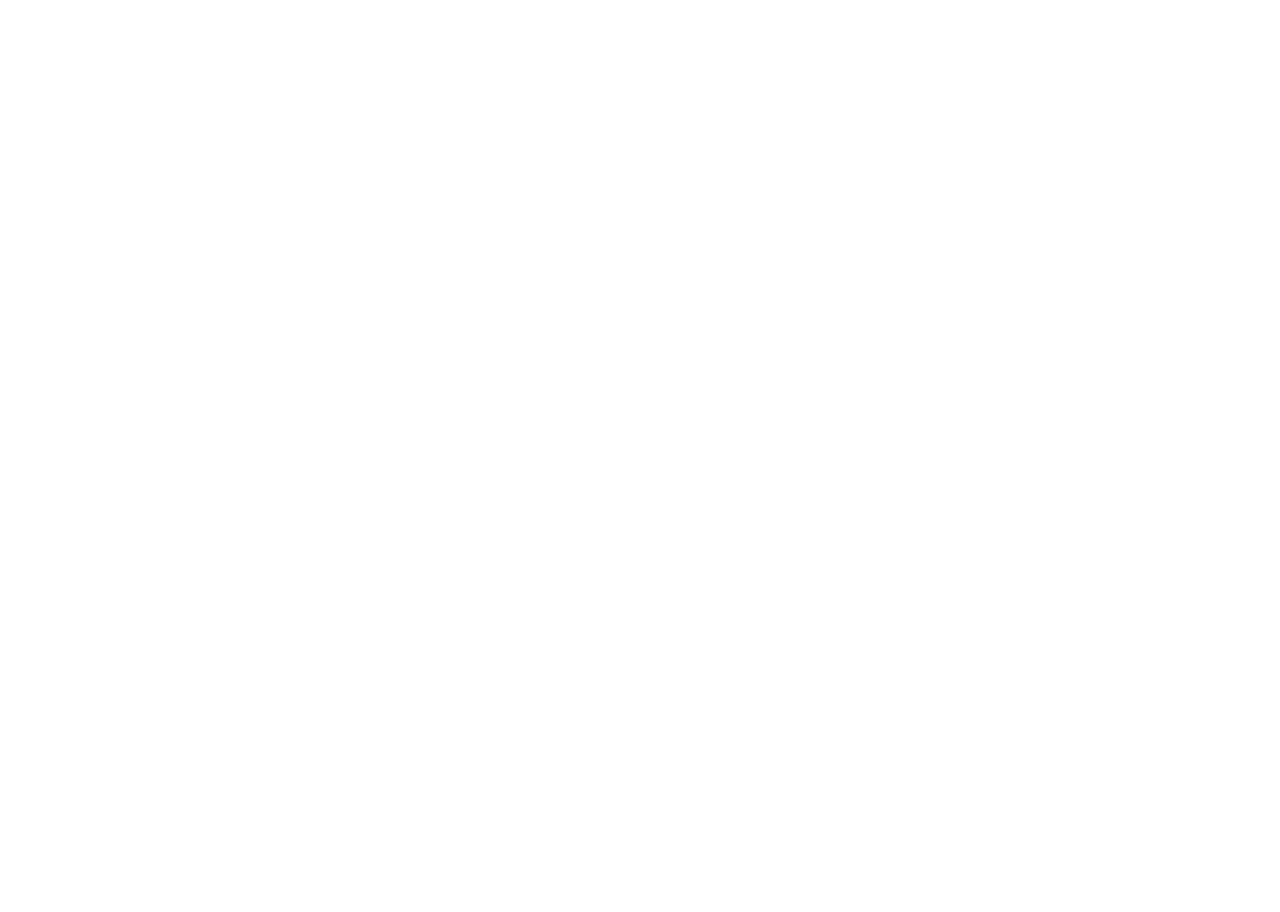
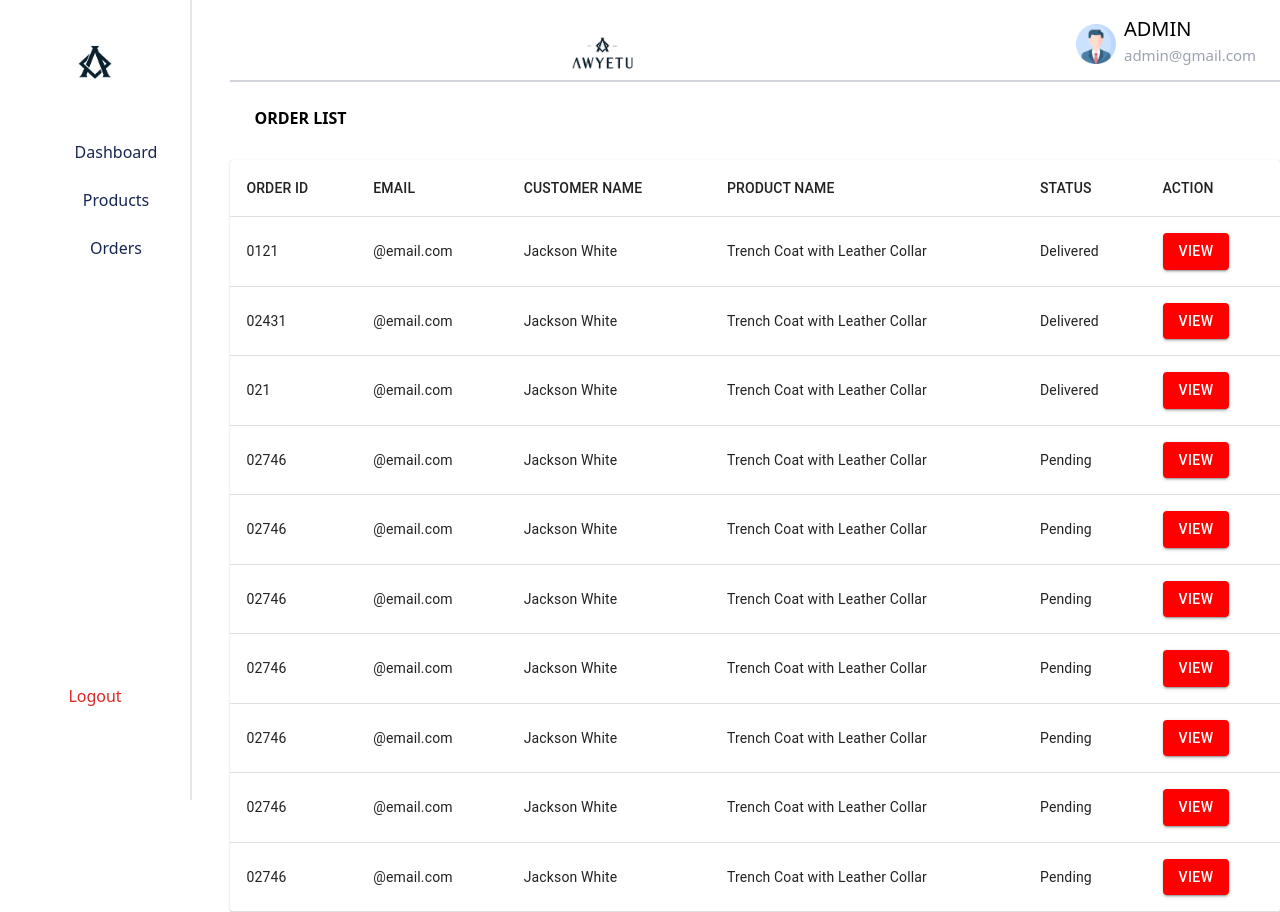
Before and after one commit to jed-chela/estore-frontend, a React (Create React App) app: page /Adminorderpage in a window 1280 px wide. Before the commit this address had no page. Before the commit the page ends 800 px from the top, so only its background shows below. Built offline with nearby package versions, Linux system fonts and the light colour scheme.

Commit message:
Update on Adminpages
14092401

```diff
--- a/src/App.js
+++ b/src/App.js
@@ -7,6 +7,9 @@
 import Checkout from "./Pages/Checkout";
 import AdminDashboard from "./Pages/AdminDashboard";
 import AdminProductPage from "./Pages/AdminProductPage";
+import AdminProductEdit from "./Pages/AdminProductEdit";
+import AdminOrderPage from "./Pages/AdminOrderPage";
+
 
 
 
@@ -32,6 +35,8 @@
           <Route path="/Checkout" element={<Checkout/>} />
           <Route path="/Admindashboard" element={<AdminDashboard/>} />
           <Route path="/AdminproductList" element={<AdminProductPage />} />
+          <Route path="/Adminproductedith" element={<AdminProductEdit />} />
+          <Route path="/Adminorderpage" element={<AdminOrderPage />} />
 
         </Routes>
       </BrowserRouter>
--- /dev/null
+++ b/src/Components/AdminOrderList.jsx
@@ -0,0 +1,66 @@
+import { React, useState } from "react";
+import OrderData from "./OrderData";
+import {
+  TableContainer,
+  Table,
+  TableHead,
+  TableRow,
+  TableCell,
+  TableBody,
+  Paper,
+  Button,
+} from "@mui/material";
+import { Link } from "react-router-dom";
+
+const AdminOrderList = () => {
+  const [productData, setProductData] = useState(OrderData);
+
+  return (
+    <div className=' className=" relative mt-2  bg-gray-100   md:ml-[18%]  h-screen border-b-gray-300 max-w-screen-xl"'>
+      <div className=" w-full  h-[70px] bg-white">
+        <p className="p-4 font-bold ml-2">ORDER LIST</p>
+      </div>
+
+      <TableContainer component={Paper}>
+
+        <Table sx={{ minWidth: 650 }} aria-label="simple table">
+          <TableHead>
+            <TableRow>
+              <TableCell className="">ORDER ID</TableCell>
+              <TableCell className="">EMAIL</TableCell>
+              <TableCell className="">CUSTOMER NAME</TableCell>
+              <TableCell className="">PRODUCT NAME</TableCell>
+              <TableCell className="">STATUS</TableCell>
+              <TableCell className="">ACTION</TableCell>
+
+            </TableRow>
+          </TableHead>
+          <TableBody>
+            {productData.map((list) => (
+              <TableRow key={list.id}>
+                <TableCell>{list.customerId}</TableCell>
+                <TableCell>{list.email}</TableCell>
+                <TableCell>{list.customerName}</TableCell>
+                <TableCell>{list.productName}</TableCell>
+                <TableCell>{list.status}</TableCell>
+                <TableCell>
+                  <Button
+                    variant="contained"
+                    sx={{
+                      backgroundColor: "red",
+                      "&:hover": { backgroundColor: "darkred" },
+                    }}
+                  >
+                    View
+                  </Button>
+                </TableCell>
+              </TableRow>
+            ))}
+          </TableBody>
+        </Table>
+      </TableContainer>
+    </div>
+  );
+};
+
+export default AdminOrderList;
--- a/src/Components/AdminSidebar.jsx
+++ b/src/Components/AdminSidebar.jsx
@@ -23,7 +23,7 @@
                 </a>
             </div>
             <div className='text-blue-950 w-auto   xl:w-[200px] hover:bg-blue-950 hover:text-white hover:rounded-[3px] m-4 p-1'>
-                <a href="">
+                <a href="/Adminorderpage">
                     <p>Orders</p>
                 </a>
             </div>
--- a/src/Components/AdminTableList.jsx
+++ b/src/Components/AdminTableList.jsx
@@ -1,86 +1,38 @@
-import React from 'react'
-import Table from "@mui/material/Table";
-import TableBody from "@mui/material/TableBody";
-import TableCell from "@mui/material/TableCell";
-import TableContainer from "@mui/material/TableContainer";
-import TableHead from "@mui/material/TableHead";
-import TableRow from "@mui/material/TableRow";
-import Paper from "@mui/material/Paper";
 
-
-
-
-
-
-
+import {React, useState }   from "react";
+import Cardata from "./Cardata";
+import Cards from "./Cards";
+import {
+  TableContainer,
+  Table,
+  TableHead,
+  TableRow,
+  TableCell,
+  TableBody,
+  Paper,
+  Button,
+} from "@mui/material";
+import { Link } from "react-router-dom";
 
 
 const AdminTableList = () => {
+  const [productData, setProductData] = useState(Cardata);
+  const handleDelete = (id) => {
 
-  const rows = [
-    {
-      id: 1,
-      date: "july 2024",
-      quantity: "550,000",
-      status: "Pending",
-    },
-    {
-      id: 2,
-      date: "August 2024",
-      quantity: "450,000",
-      status: "Paid",
-    },
-    {
-      id: 3,
-      date: "September 2024",
-      quantity: "650,000",
-      status: "Pending",
-    },
-    {
-      id: 3,
-      date: "September 2024",
-      quantity: "650,000",
-      status: "Pending",
-    },
-    {
-      id: 3,
-      date: "September 2024",
-      quantity: "650,000",
-      status: "Pending",
-    },
-    {
-      id: 3,
-      date: "September 2024",
-      quantity: "650,000",
-      status: "Pending",
-    },
-    {
-      id: 3,
-      date: "September 2024",
-      quantity: "650,000",
-      status: "Pending",
-    },
-    {
-      id: 3,
-      date: "September 2024",
-      quantity: "650,000",
-      status: "Pending",
-    },
-  ];
-
-
-
+    const updatedData = productData.filter(item => item.id !== id);
+    setProductData(updatedData);
+  };
 
 
 
 
 
   return (
-    <div  className="bg-white relative mt-10 p-10 border-2 border-gray-500   md:ml-[18%]  h-auto border-b-gray-300 max-w-screen-xl">
-      <TableContainer component={Paper} >
+    <div className="bg-white relative mt-10 p-10 border-2 border-gray-500   md:ml-[18%]  h-auto border-b-gray-300 max-w-screen-xl">
+      <TableContainer component={Paper}>
         <div className="text-gray-700 font-medium w-fit">Latest Orders</div>
         <Table sx={{ minWidth: 650 }} aria-label="simple table">
-        <TableHead >
+          <TableHead>
             <TableRow>
               <TableCell className="">Product Name</TableCell>
               <TableCell className="">Price</TableCell>
@@ -88,24 +40,49 @@
               <TableCell className="">Category</TableCell>
               <TableCell className="">Edit Product</TableCell>
               <TableCell className="">Delete product</TableCell>
-
             </TableRow>
           </TableHead>
           <TableBody>
-          {rows.map((row) => (
-            <TableRow key={row.id}>
-              <TableCell>{row.id}</TableCell>
-              <TableCell className="">{row.date}</TableCell>
-              <TableCell className="">{row.quantity}</TableCell>
-              <TableCell className="">{row.status}</TableCell>
+            {productData.map((item) => (
+              <TableRow key={item.id}>
+                <TableCell>
+                  <div className="flex items-center">
+                    <img
+                      src={item.img}
+                      alt=""
+                      className="w-[30px] h-[32px] rounded-[50%] mr-[10px] object-cover"
+                    />
+                    {item.title}
+                  </div>
+                </TableCell>
+                <TableCell className="">{item.newPrice}</TableCell>
+                <TableCell className="">{item.quantity}</TableCell>
+                <TableCell className="">{item.category}</TableCell>
+                <TableCell>
+                  <Button variant="contained" color="primary">
+                    <Link to="/Adminproductedith"> Edit</Link>
+                  </Button>
+                </TableCell>
+                <TableCell>
+                  <Button
 
+                    variant="contained"
+                    sx={{
+                      backgroundColor: "red",
+                      '&:hover': { backgroundColor: "darkred" },
+                    }}
+                    onClick={() => handleDelete(item.id)}
+                  >
+                    Delete
+                  </Button>
+                </TableCell>
               </TableRow>
             ))}
           </TableBody>
         </Table>
       </TableContainer>
     </div>
-  )
-}
+  );
+};
 
-export default AdminTableList
+export default AdminTableList;
--- a/src/Components/Cardata.jsx
+++ b/src/Components/Cardata.jsx
@@ -1,13 +1,12 @@
-import pic1 from '../assets/productImage/Group 19.png';
-import pic2 from '../assets/productImage/Group 20.png';
-import pic3 from '../assets/productImage/image 14.png';
-import pic4 from '../assets/productImage/Group 182.png';
-import pic5 from '../assets/productImage/Group 183.png';
-import pic6 from '../assets/productImage/image 15.png';
-import pic7 from '../assets/productImage/Group 199.png';
-import pic8 from '../assets/productImage/Group 200.png';
-import pic9 from '../assets/productImage/image 18.png';
-
+import pic1 from "../assets/productImage/Group 19.png";
+import pic2 from "../assets/productImage/Group 20.png";
+import pic3 from "../assets/productImage/image 14.png";
+import pic4 from "../assets/productImage/Group 182.png";
+import pic5 from "../assets/productImage/Group 183.png";
+import pic6 from "../assets/productImage/image 15.png";
+import pic7 from "../assets/productImage/Group 199.png";
+import pic8 from "../assets/productImage/Group 200.png";
+import pic9 from "../assets/productImage/image 18.png";
 
 const Cardata = [
   {
@@ -17,7 +16,10 @@
     category: "Coat",
     privPrice: "550,000",
     newPrice: "400,000",
-            quantity: 43
+    quantity: 43,
+    date: "September 2024",
+    amount: "650,000",
+    status: "Pending",
   },
   {
     id: 2,
@@ -26,7 +28,10 @@
     category: "Shirt",
     privPrice: "550,000",
     newPrice: "400,000",
-            quantity: 43
+    quantity: 43,
+    date: "September 2024",
+    amount: "650,000",
+    status: "Pending",
   },
   {
     id: 3,
@@ -35,7 +40,10 @@
     category: "Suit",
     privPrice: "550,000",
     newPrice: "400,000",
-            quantity: 43
+    quantity: 43,
+    date: "September 2024",
+    amount: "650,000",
+    status: "Pending",
   },
   {
     id: 4,
@@ -44,7 +52,10 @@
     category: "Jacket",
     privPrice: "550,000",
     newPrice: "400,000",
-            quantity: 43
+    quantity: 43,
+    date: "September 2024",
+    amount: "650,000",
+    status: "Pending",
   },
   {
     id: 5,
@@ -53,7 +64,10 @@
     category: "Blazers",
     privPrice: "550,000",
     newPrice: "400,000",
-            quantity: 43
+    quantity: 43,
+    date: "September 2024",
+    amount: "650,000",
+    status: "Pending",
   },
   {
     id: 6,
@@ -62,7 +76,10 @@
     category: "Shirt",
     privPrice: "550,000",
     newPrice: "400,000",
-            quantity: 43
+    quantity: 43,
+    date: "September 2024",
+    amount: "650,000",
+    status: "Pending",
   },
   {
     id: 7,
@@ -71,7 +88,10 @@
     category: "Shirt",
     privPrice: "550,000",
     newPrice: "400,000",
-            quantity: 43
+    quantity: 43,
+    date: "September 2024",
+    amount: "650,000",
+    status: "Pending",
   },
   {
     id: 8,
@@ -80,7 +100,10 @@
     category: "Trouser",
     privPrice: "550,000",
     newPrice: "400,000",
-            quantity: 43
+    quantity: 43,
+    date: "September 2024",
+    amount: "650,000",
+    status: "Pending",
   },
   {
     id: 9,
@@ -89,12 +112,11 @@
     category: "Jacket",
     privPrice: "550,000",
     newPrice: "400,000",
-            quantity: 43
-        }
-
-
+    quantity: 43,
+    date: "September 2024",
+    amount: "650,000",
+    status: "Pending",
+  },
 ];
 
-
-
 export default Cardata;
--- /dev/null
+++ b/src/Components/OrderData.jsx
@@ -0,0 +1,86 @@
+
+  const OrderData = [
+    {
+      id: 1,
+      email: "@email.com",
+      customerName: "Jackson White",
+      productName: "Trench Coat with Leather Collar",
+      customerId: "0121",
+      status: "Delivered",
+    },
+    {
+      id: 2,
+      email: "@email.com",
+      customerName: "Jackson White",
+      productName: "Trench Coat with Leather Collar",
+      customerId: "02431",
+      status: "Delivered"
+
+    },
+    {
+      id: 3,
+      email: "@email.com",
+      customerName: "Jackson White",
+      productName: "Trench Coat with Leather Collar",
+      customerId: "021",
+      status: "Delivered",
+    },
+    {
+      id: 4,
+      email: "@email.com",
+      customerName: "Jackson White",
+      productName: "Trench Coat with Leather Collar",
+      customerId: "02746",
+      status: "Pending",
+    },
+    {
+      id: 5,
+      email: "@email.com",
+      customerName: "Jackson White",
+      productName: "Trench Coat with Leather Collar",
+      customerId: "02746",
+      status: "Pending",
+    },
+    {
+      id: 6,
+      email: "@email.com",
+      customerName: "Jackson White",
+      productName: "Trench Coat with Leather Collar",
+      customerId: "02746",
+      status: "Pending",
+    },
+    {
+      id: 7,
+      email: "@email.com",
+      customerName: "Jackson White",
+      productName: "Trench Coat with Leather Collar",
+      customerId: "02746",
+      status: "Pending",
+    },
+    {
+      id: 8,
+      email: "@email.com",
+      customerName: "Jackson White",
+      productName: "Trench Coat with Leather Collar",
+      customerId: "02746",
+      status: "Pending",
+    },
+    {
+      id: 9,
+      email: "@email.com",
+      customerName: "Jackson White",
+      productName: "Trench Coat with Leather Collar",
+      customerId: "02746",
+      status: "Pending",
+    },
+    {
+      id: 10,
+      email: "@email.com",
+      customerName: "Jackson White",
+      productName: "Trench Coat with Leather Collar",
+      customerId: "02746",
+      status: "Pending",
+    },
+  ];
+
+export default OrderData;
--- /dev/null
+++ b/src/Pages/AdminOrderPage.jsx
@@ -0,0 +1,18 @@
+import React from 'react'
+import AdminNavbar from '../Components/AdminNavbar'
+import AdminSidebar from '../Components/AdminSidebar'
+import AdminMobileMenu from '../Components/AdminMobileMenu'
+import AdminOrderList from '../Components/AdminOrderList'
+
+const AdminOrderPage = () => {
+  return (
+    <div>
+        <AdminMobileMenu />
+        <AdminSidebar />
+        <AdminNavbar />
+        <AdminOrderList />
+    </div>
+  )
+}
+
+export default AdminOrderPage
--- /dev/null
+++ b/src/Pages/AdminProductEdit.jsx
@@ -0,0 +1,18 @@
+import React from 'react'
+import AdminMobileMenu from '../Components/AdminMobileMenu'
+import AdminSidebar from '../Components/AdminSidebar'
+import AdminNavbar from '../Components/AdminNavbar'
+import AdminEdit from '../Components/AdminEdit'
+
+const AdminProductEdit = () => {
+  return (
+    <div>
+        <AdminMobileMenu />
+        <AdminSidebar />
+        <AdminNavbar />
+        <AdminEdit />
+    </div>
+  )
+}
+
+export default AdminProductEdit
```
Also changed, not shown: src/Components/AdminEdit.jsx (added, +37 -0 lines), src/Components/DashboardItem.jsx (+5 -5 lines). Lines whose indentation alone changed are shown as unchanged.
